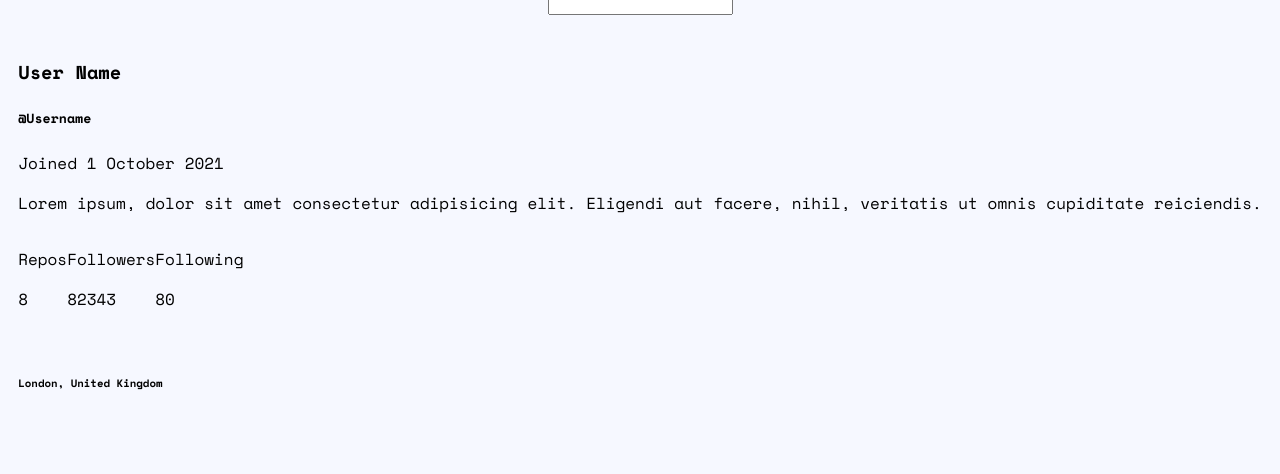
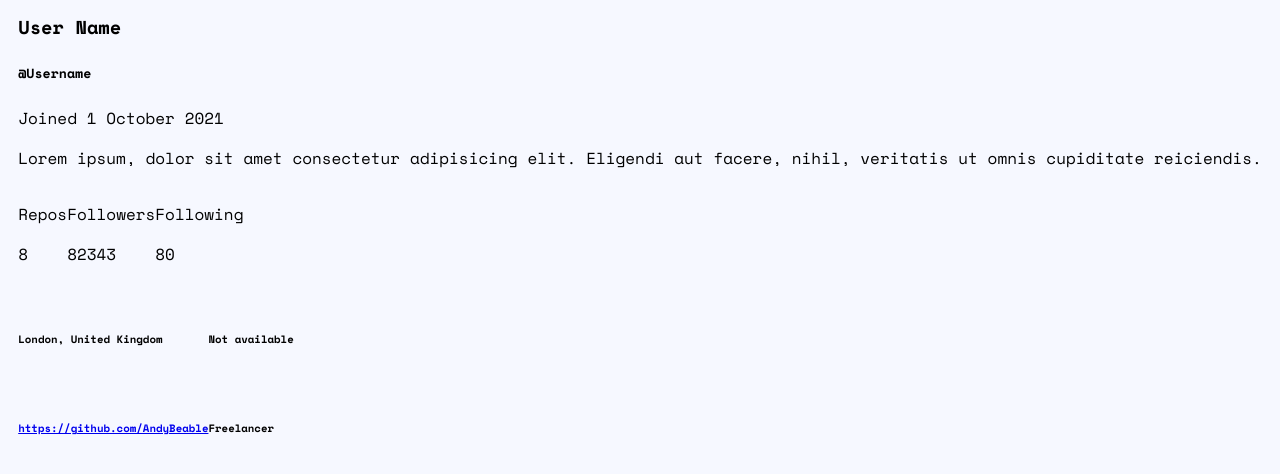
Before and after one commit to AndyBeable/github-user-search-app, a Vue app: page / in a window 1280 px wide. Shown: the top 474 px of the page. Built offline with nearby package versions, Linux system fonts and the light colour scheme.

Commit message:
user links scaff

```diff
--- a/src/components/ui/UserCard.vue
+++ b/src/components/ui/UserCard.vue
@@ -30,12 +30,40 @@
         <p>80</p>
       </div>
     </div>
-    <div class="left-container">
-      <div class="user-location-container">
-        <div class="user-location-icon">
-          <img src="" alt="" />
+    <div class="user-links">
+      <div class="left-container">
+        <div class="user-location-container">
+          <div class="user-location-icon">
+            <img src="" alt="" />
+          </div>
+          <h6 class="user-link-text">London, United Kingdom</h6>
         </div>
-        <h6>London, United Kingdom</h6>
+        <div class="user-github-container">
+          <div class="user-github-icon">
+            <img src="" alt="" />
+          </div>
+          <h6 class="user-link-text">
+            <a href="https://github.com/AndyBeable">
+              https://github.com/AndyBeable
+            </a>
+          </h6>
+        </div>
+      </div>
+      <div class="right-container">
+        <div class="user-twitter-container">
+          <div class="user-twitter-icon">
+            <img src="" alt="" />
+          </div>
+          <h6 class="user-link-text">Not available</h6>
+        </div>
+        <div class="user-company-container">
+          <div class="user-company-icon">
+            <img src="" alt="" />
+          </div>
+          <h6 class="user-link-text">
+            Freelancer
+          </h6>
+        </div>
       </div>
     </div>
   </div>
@@ -45,4 +73,8 @@
 .user-stats {
   display: flex;
 }
+
+.user-links {
+  display: flex;
+}
 </style>
```
